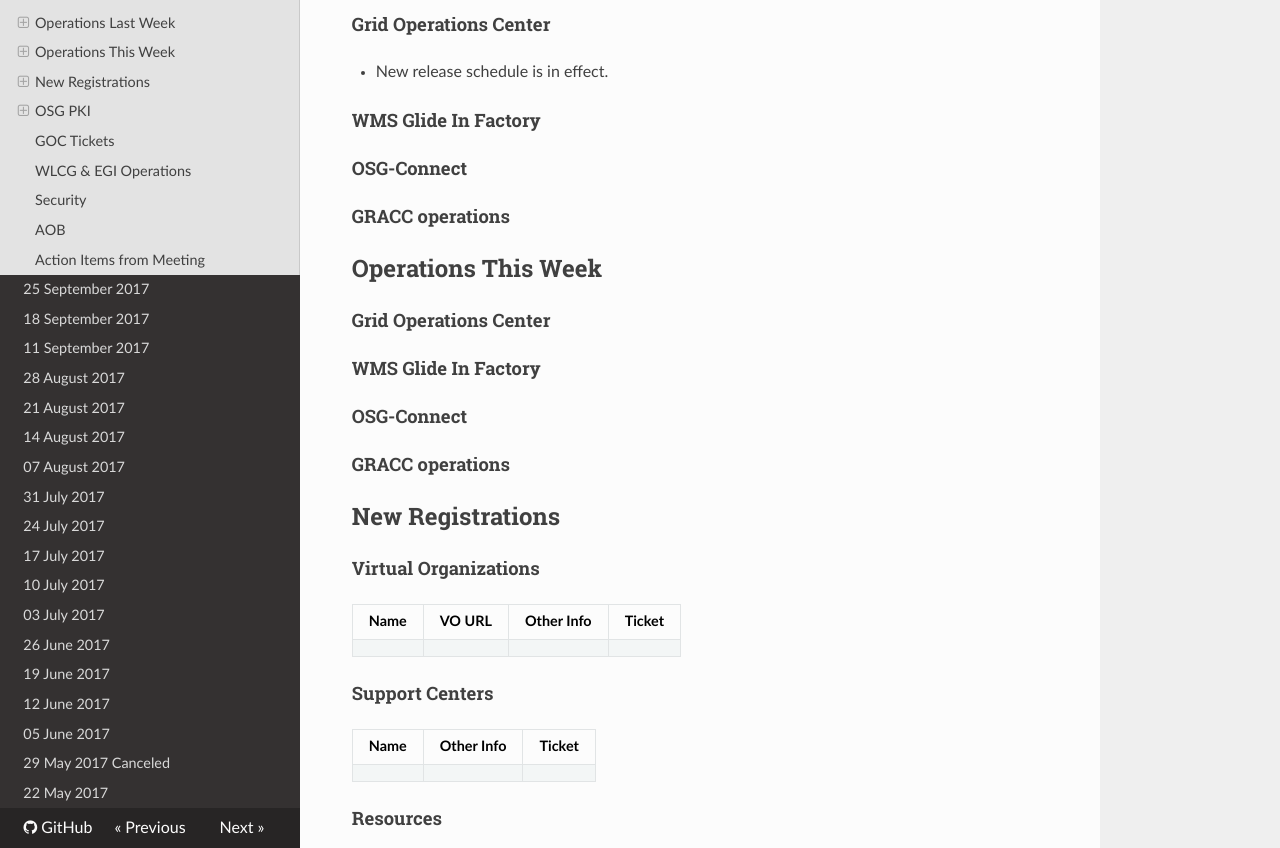
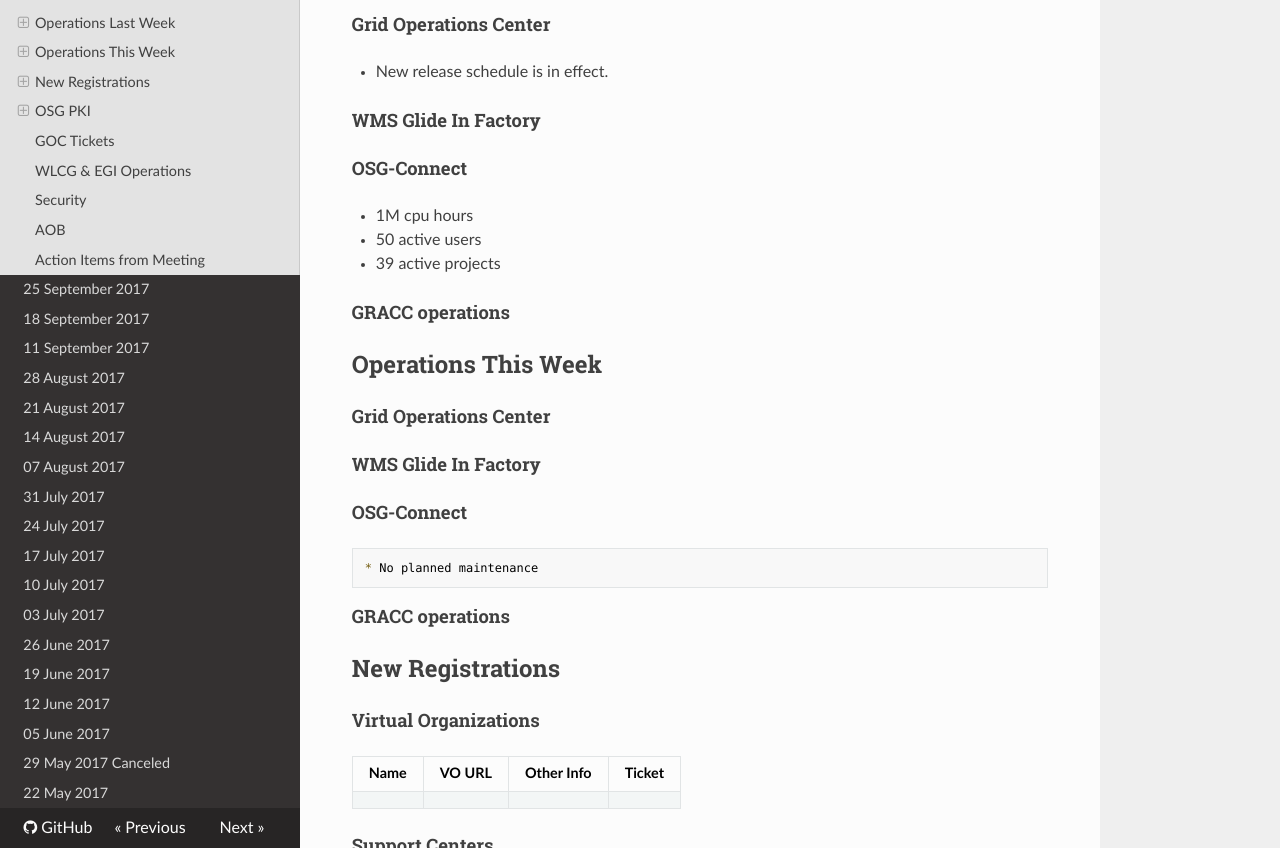
Before and after one commit to osg-htc/operations, an MkDocs documentation site: the page built from docs/WeeklyMinutes/02Oct2017.md, in a window 1280 px wide and 900 px high, scrolled down 1076 px, cut to the strip 52-900 px from the top of the window. Built offline with MkDocs 1.6.1, drawn with Linux system fonts in a browser that asks for light colours; nearby versions of some CDN libraries; old or Windows-style settings are respelled for this version of MkDocs.

Commit message:
OSG Connect updates

```diff
--- a/docs/WeeklyMinutes/02Oct2017.md
+++ b/docs/WeeklyMinutes/02Oct2017.md
@@ -24,6 +24,9 @@
 #### WMS Glide In Factory
 
 #### OSG-Connect
+   * 1M cpu hours
+   * 50 active users
+   * 39 active projects
 
 #### GRACC operations
 
@@ -34,6 +37,7 @@
 #### WMS Glide In Factory
 
 #### OSG-Connect
+    * No planned maintenance
 
 #### GRACC operations
 
```
